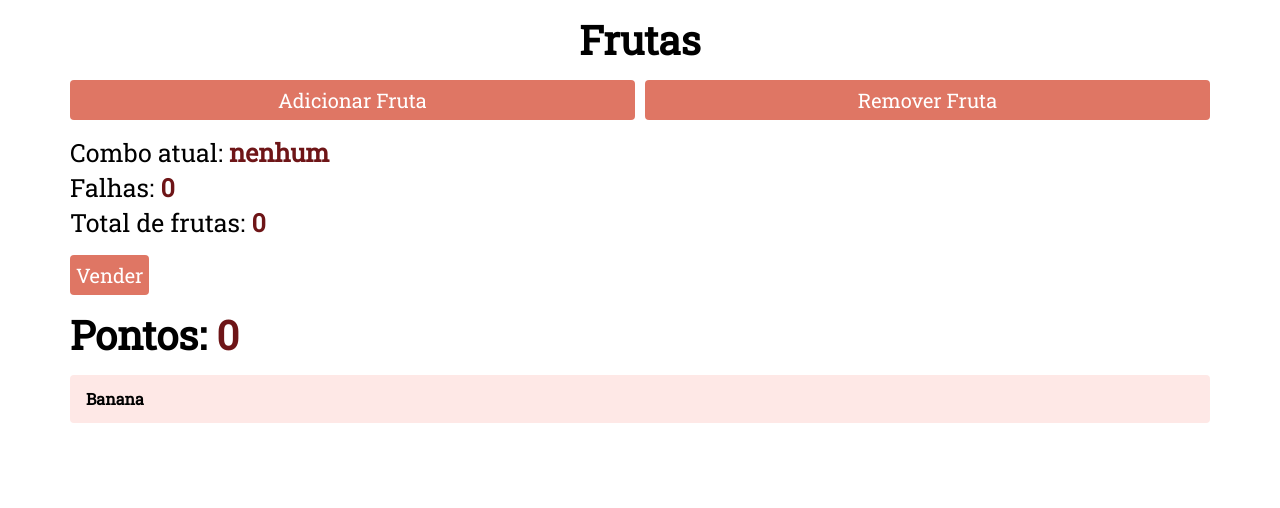
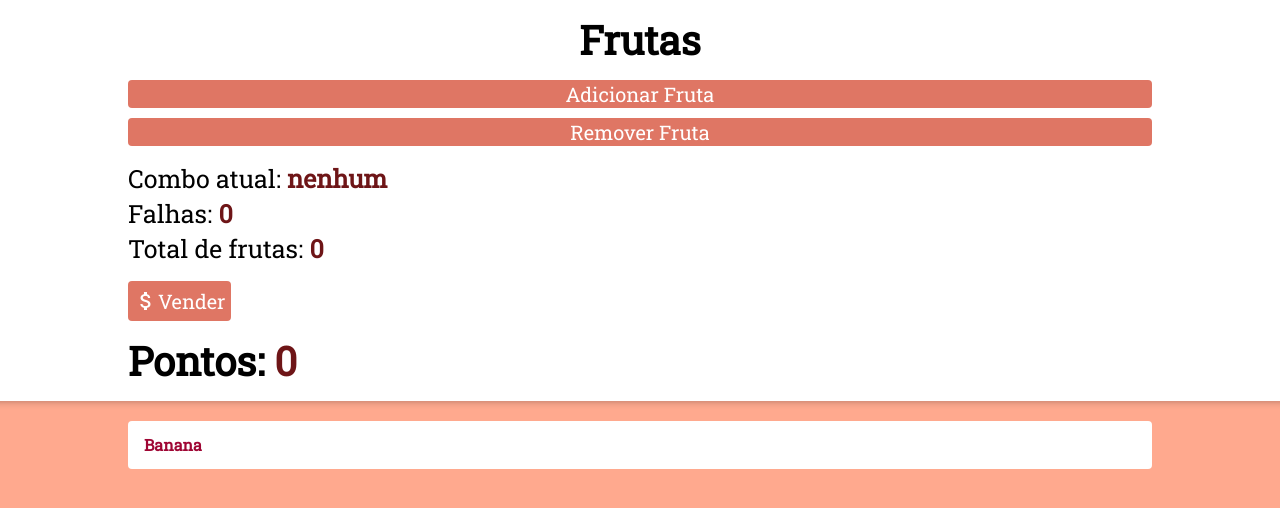
Before and after one commit to henriquecolini/fruits-aplenty, a plain HTML site: page index.html in a window 1280 px wide. Drawn offline with Linux system fonts and the light colour scheme.

Commit message:
Added achievements, tweaked visuals

```diff
--- /dev/null
+++ b/frutas.css
@@ -0,0 +1,161 @@
+* {
+	box-sizing: border-box;
+	font-family: inherit;
+}
+
+html {
+	background-color: #ffa98e;
+}
+
+body {
+	font-family: 'Roboto Slab', serif;
+}
+
+h1 {
+	font-size: 40px;
+	font-weight: bold;
+	cursor: default;
+}
+
+h2 {
+	font-size: 25px;
+	margin: 10px 0;
+}
+
+ul {
+	background-color: white;
+	border-radius: 4px;
+	padding: 16px;
+	margin: 20px 0;
+}
+
+li {
+	font-size: 16px;
+}
+
+li:nth-of-type(n+2) {
+	margin-top: 10px;
+}
+
+li:nth-last-of-type(1) {
+	margin-bottom: 10px;
+}
+
+#escolha {
+	font-weight: bold;
+	margin-bottom: 0;
+	color: rgb(159, 6, 52);
+}
+
+strong {
+	font-weight: bold;
+	color: #6e1517;
+}
+
+button {
+	height: 40px;
+	font-size: 20px;
+	background-color: #df7664;
+	outline: none;
+	border: none;
+	color: white;
+	border-radius: 4px;
+	cursor: pointer;
+	display: flex;
+	align-items: center;
+	justify-content: center;
+}
+
+button::-moz-focus-inner {
+	border: 0;
+}
+
+button:hover {
+	box-shadow: 2px 2px 9px 0px rgba(0, 0, 0, 0.16);
+	background-color: #e47764;
+}
+
+.buttons, .vender {
+	margin: 20px 0;
+}
+
+.logo-container {
+	display: flex;
+	justify-content: center;
+	align-items: center;
+	margin: 20px 0;
+}
+
+.center {
+	text-align: center;
+}
+
+.header-container {
+	position: sticky;
+	top: 0;
+	background-color: white;
+	box-shadow: 0px -5px 5px 10px rgba(0,0,0,0.08),
+				0px -8px 2px 10px rgba(0,0,0,0.08);
+}
+
+.header {
+	overflow: auto;
+}
+
+.header-bottom {
+	margin: 20px 0;
+	position: relative;
+}
+
+#achievement {
+	position: absolute;
+	display: flex;
+	align-items: center;
+	right: 0;
+	bottom: 0;
+	color: #6e1517;
+	background-color: #ffc794;
+	border-radius: 4px;
+	opacity: 0;
+	transition: opacity 0.25s;
+}
+
+#achievement .material-icons {
+	margin: 0 6px;
+	user-select: none;
+}
+
+#achievement h3 {
+	margin-left: 20px;
+	margin-right: 14px;
+}
+
+.container {
+	width: 1140px;
+	margin: 0 auto;
+}
+
+.buttons {
+	display: flex;
+}
+
+.buttons button {
+	flex: 1;
+}
+
+.buttons button:nth-child(n+2) {
+	margin-left: 10px;
+}
+
+@media (max-width: 1300px) {
+	.container {
+		width: 80%;
+	}
+	.buttons {
+		flex-direction: column;
+	}
+	.buttons button:nth-child(n+2) {
+		margin-left: 0;
+		margin-top: 10px;
+	}
+}
--- a/index.html
+++ b/index.html
@@ -1,15 +1,17 @@
 <!DOCTYPE html>
 <html lang="pt-BR" dir="ltr">
 	<link href="https://fonts.googleapis.com/css?family=Roboto+Slab" rel="stylesheet">
+	<link href="https://fonts.googleapis.com/icon?family=Material+Icons" rel="stylesheet">
 	<link rel="stylesheet" href="reset.css">
-	<link rel="stylesheet" href="style.css">
+	<link rel="stylesheet" href="frutas.css">
 	<script src="script.js"></script>
 	<head>
 		<meta charset="utf-8">
 		<title>Frutas</title>
 	</head>
 	<body onload="onLoad()">
-		<div class="container">
+		<div class="header-container">
+			<div class="header container">
 				<div class="logo-container">
 					<h1 id="logo" class="center" onmouseover="startColors()" onmouseout="stopColors()">Frutas</h1>
 				</div>
@@ -23,10 +25,22 @@
 				<h2>Total de frutas: <strong id="qtd"></strong></h2>
 
 				<div class="vender">
-				<button type="button" onclick="vender()">Vender</button>
+					<button type="button" onclick="vender()"><i class="material-icons">attach_money</i> Vender</button>
 				</div>
 
+				<div class="header-bottom">
 					<h1>Pontos: <strong id="pontos"></strong></h1>
+					<div id="achievement">
+						<i class="material-icons">favorite</i>
+						<h2><strong>Nova Conquista!</strong></h2>
+						<h3 id="achievement-text"></h3>
+						<i class="material-icons" id="achievement-close" onclick="hideAchievement()">close</i>
+					</div>
+				</div>
+
+			</div>
+		</div>
+		<div class="container">
 			<ul>
 				<div id="frutas"></div>
 				<li id="escolha"></li>
--- a/script.js
+++ b/script.js
@@ -41,6 +41,9 @@ function updateDados() {
 	document.getElementById("falhas").innerHTML = falhas;
 
 	if(checkTriumph()){
+
+		showAchievement("Alcance " + Math.pow(10,best-1) + " pontos");
+
 		var originalPontosColor = document.getElementById("pontos").style.color;
 
 		var blink = 0;
@@ -79,6 +82,7 @@ function updateFrutas() {
 	else {
 		document.getElementById("frutas").innerHTML = "";
 	}
+	window.scrollTo(0,document.body.scrollHeight);
 	updateDados();
 }
 
@@ -93,6 +97,15 @@ function removeFruta() {
 	falhas ++;
 	clickSound.cloneNode(true).play();
 	updateFrutas();
+}
+
+function showAchievement(text) {
+	document.getElementById("achievement-text").innerHTML = text;
+	document.getElementById("achievement").style.opacity = "1";
+}
+
+function hideAchievement() {
+	document.getElementById("achievement").style.opacity = "0";
 }
 
 function vender() {
@@ -160,6 +173,7 @@ function stopColors() {
 
 function onLoad() {
 	originalColor = document.getElementById("logo").style.color;
+	hideAchievement();
 	scrollFruta();
 	updateDados();
 }
```
Lines whose indentation alone changed are shown as unchanged.
